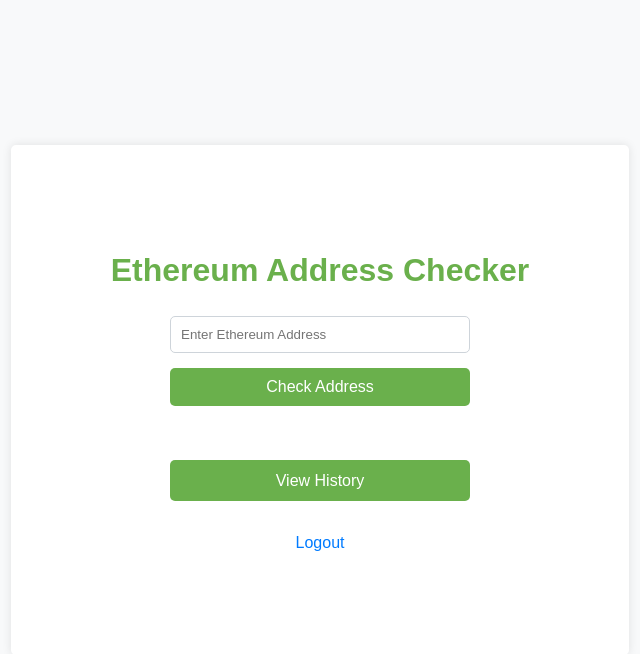
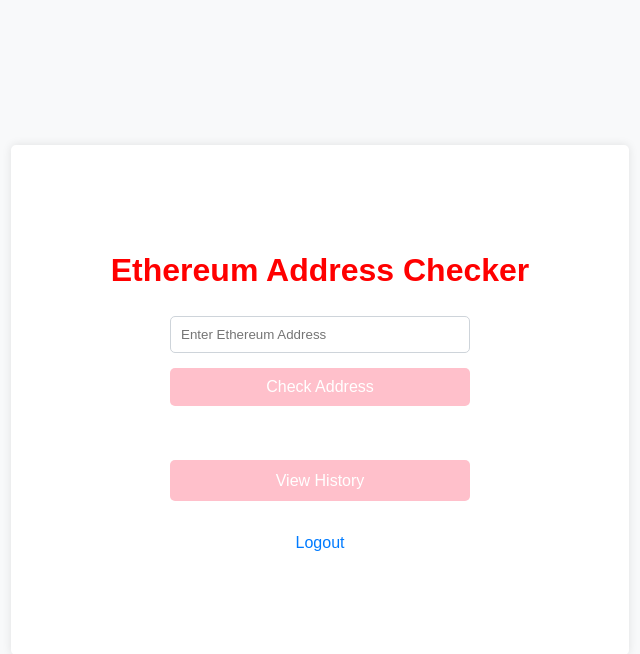
Before and after one commit to Contralysis/contralysis, a Flask app: page / in a window 1280 px wide. Shown: the top 654 px of the page, without its empty margins (320-960 px from the left). Run offline with Flask 3, Linux system fonts and the light colour scheme; the visitor is signed in with stand-in values (Sample User, id 1); some libraries are stand-ins or nearby versions.

Commit message:
Update style to red

```diff
--- a/static/style.css
+++ b/static/style.css
@@ -19,13 +19,15 @@ body {
 h1 {
     font-size: 2rem;
     margin-bottom: 20px;
-    color: #6ab04c; /* Green color */
+    /*color: #6ab04c; /* Green color */
+    color: red;
     text-align: center;
 }
 
 h2, h3 {
     margin-bottom: 10px;
-    color: #6ab04c;
+    /*color: #6ab04c; /* Green color */
+    color: red;
     text-align: center;
 }
 
@@ -88,7 +90,8 @@ input[type="text"], input[type="email"], input[type="password"], button {
 }
 
 button {
-    background-color: #6ab04c; /* Green color */
+    /*background-color: #6ab04c; /* Green color */
+    background-color: pink;
     color: #fff;
     cursor: pointer;
     border: none;
@@ -102,12 +105,14 @@ button {
 }
 
 button:hover {
-    background-color: #009432; /* Darker green */
+    /*background-color: #009432; /* Darker green */
+    background-color: pink;
 }
 
 a.button {
     display: inline-block;
-    background-color: #6ab04c; /* Green color */
+    /*background-color: #6ab04c; /* Green color */
+    background-color: pink;
     color: #fff;
     cursor: pointer;
     border: none;
@@ -121,7 +126,8 @@ a.button {
 }
 
 a.button:hover {
-    background-color: #009432; /* Darker green */
+    /*background-color: #009432; /* Darker green */
+    background-color: pink;
 }
 
 .table-container {
```
